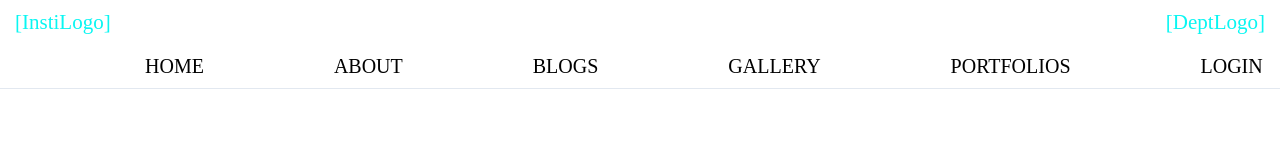
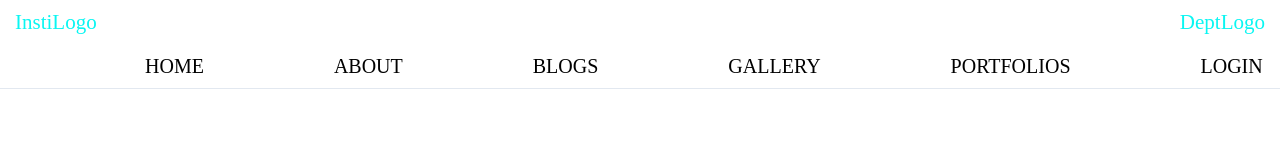
Before and after one commit to MACS-IIT-BHU/web-frontend, a Next.js app: page / in a window 1280 px wide. Shown: the top 160 px of the page. Built offline with nearby package versions, Linux system fonts and the light colour scheme.

Commit message:
added link to instilogo and deptlogo

```diff
--- a/components/layout.js
+++ b/components/layout.js
@@ -9,8 +9,8 @@ export default function Layout({children}){
 
     <header className={styles.header}>
       <logo className={styles.logo}>
-      <a className={styles.navlogo}>[InstiLogo] </a>
-      <a className={styles.navlogo}>[DeptLogo]</a>
+        <li className={styles.navlog}><Link href="https://www.iitbhu.ac.in/"><a className={styles.navlogo}>InstiLogo</a></Link> </li>
+        <li className={styles.navlog}><Link href="/"><a className={styles.navlogo}>DeptLogo</a></Link></li>
       </logo>
         <nav className={styles.navbar}>
 
```
